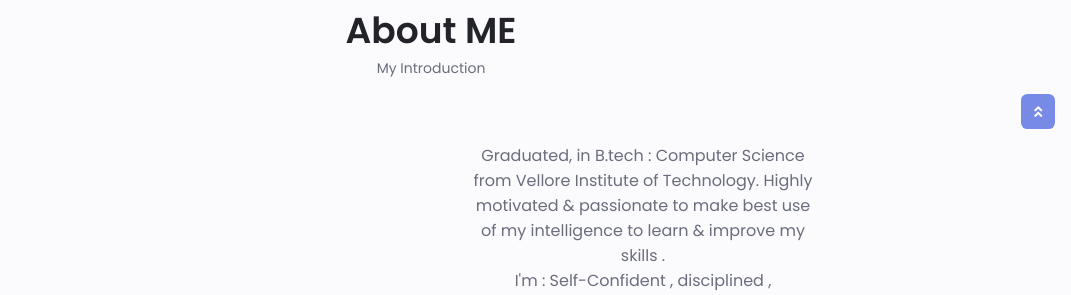
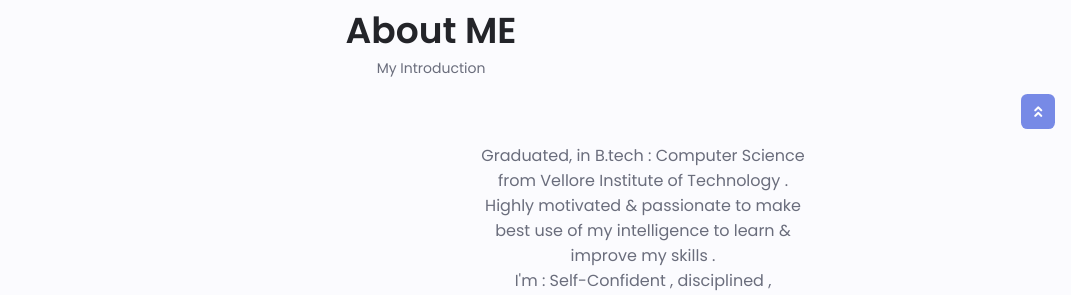
Before and after one commit to Utkarsh-Srivastava-official/USportfolio.github.io, a plain HTML site: page index.html in a window 1280 px wide. Shown: the part 831-1126 px from the top of the page, without its empty margins (209-1280 px from the left). Drawn offline with nearby package versions, Linux system fonts and the light colour scheme.

Commit message:
Update index.html

```diff
--- a/index.html
+++ b/index.html
@@ -147,7 +147,9 @@
                     <img src="assets/img/aboutme.jpg" alt="" class="about__img">
 
                     <div class="about__data">
-                        <p class="about__description">Graduated, in B.tech : Computer Science from Vellore Institute of Technology. Highly motivated & passionate to make best use  of my intelligence to learn & improve my skills .
+                        <p class="about__description">Graduated, in B.tech : Computer Science from Vellore Institute of Technology .
+                            <br>
+                            Highly motivated & passionate to make best use  of my intelligence to learn & improve my skills .
                             <br>
                             I'm : Self-Confident , disciplined , meticulous & well experienced working with teams . Ability to manage time efficiently & work well even if I'm  under pressure .
                             <br>
```
